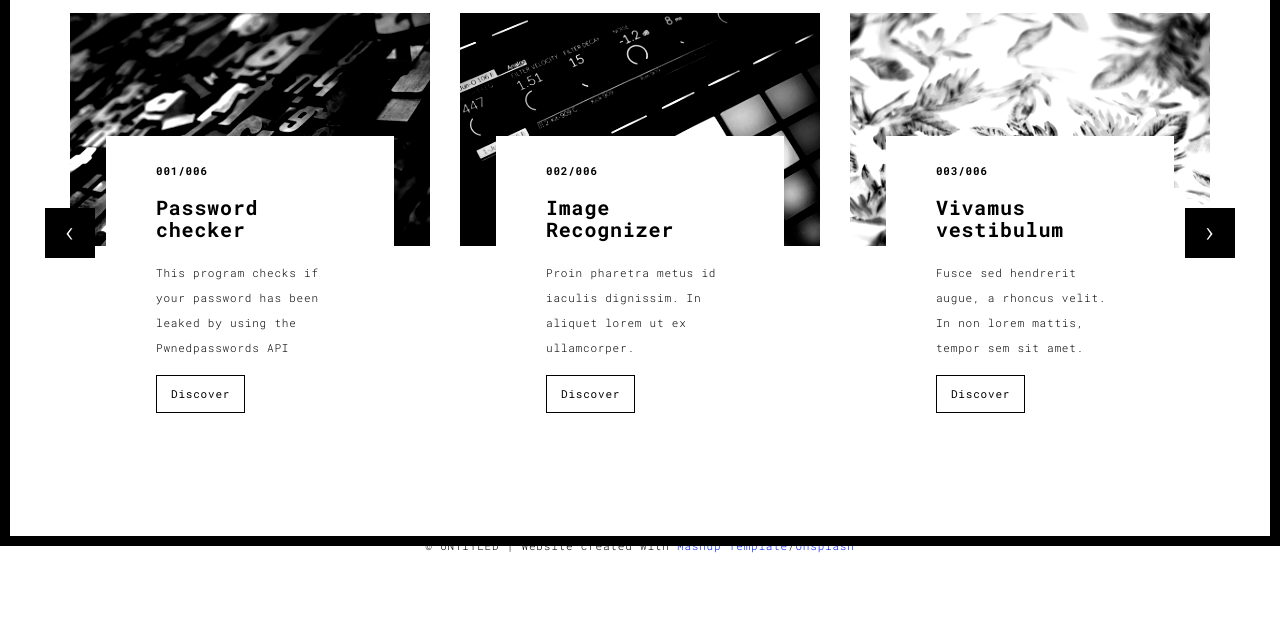
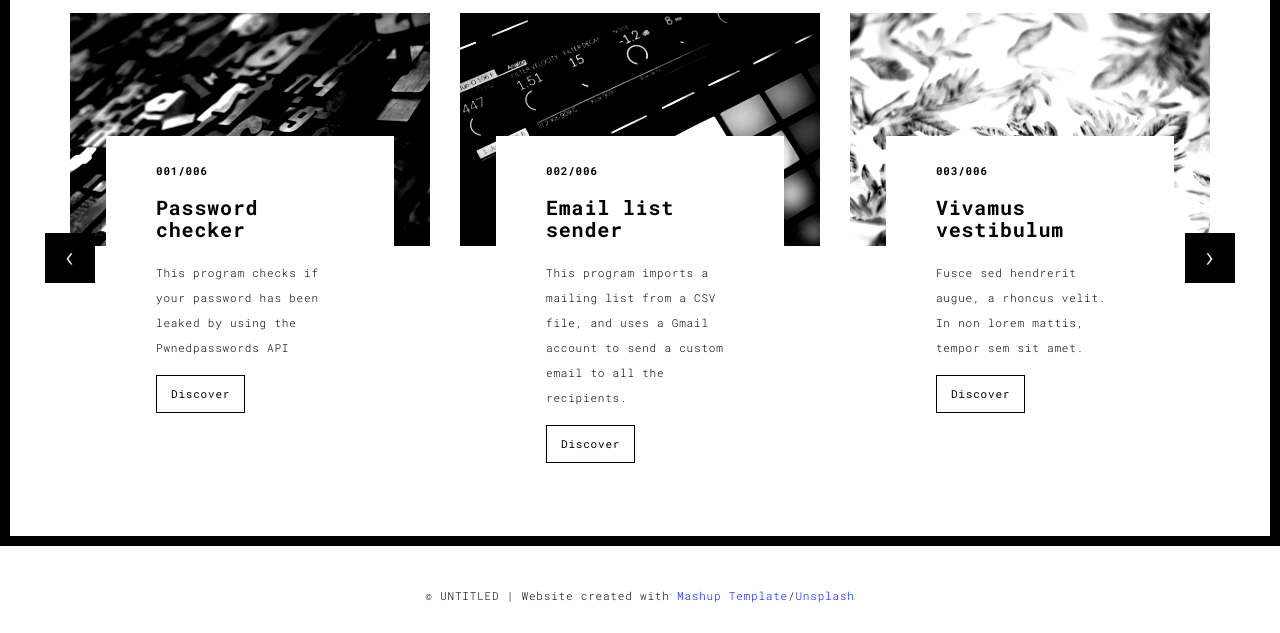
Before and after one commit to Lorenzomb98/Portfolio, a Flask app: page /works.html in a window 1280 px wide. Shown: the part 254-887 px from the top of the page. Before the commit the page ends 807 px from the top, so only its background shows below. Run offline with Flask 3, Linux system fonts and the light colour scheme; some libraries are stand-ins or nearby versions.

Commit message:
adding email sender

```diff
--- a/templates/works.html
+++ b/templates/works.html
@@ -88,8 +88,8 @@
                     </a>
                     <div class="card-container card-container-lg">
                       <h4>002/006</h4>
-                      <h3>Image Recognizer</h3>
-                      <p>Proin pharetra metus id iaculis dignissim. In aliquet lorem ut ex ullamcorper.</p>
+                      <h3> Email list sender</h3>
+                      <p>This program imports a mailing list from a CSV file, and uses a Gmail account to send a custom email to all the recipients.</p>
                       <a href="./work.html" title="" class="btn btn-default">Discover</a>
                     </div>
                   </div>
```
